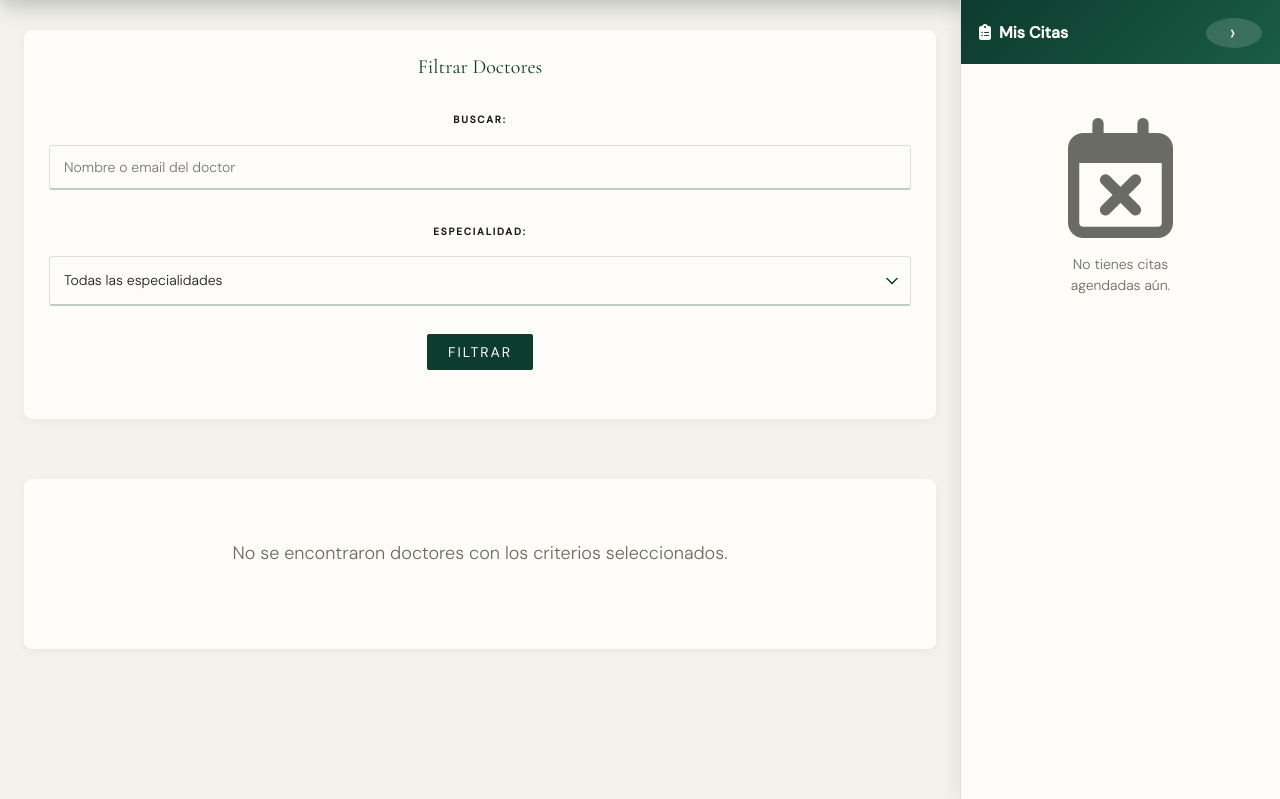
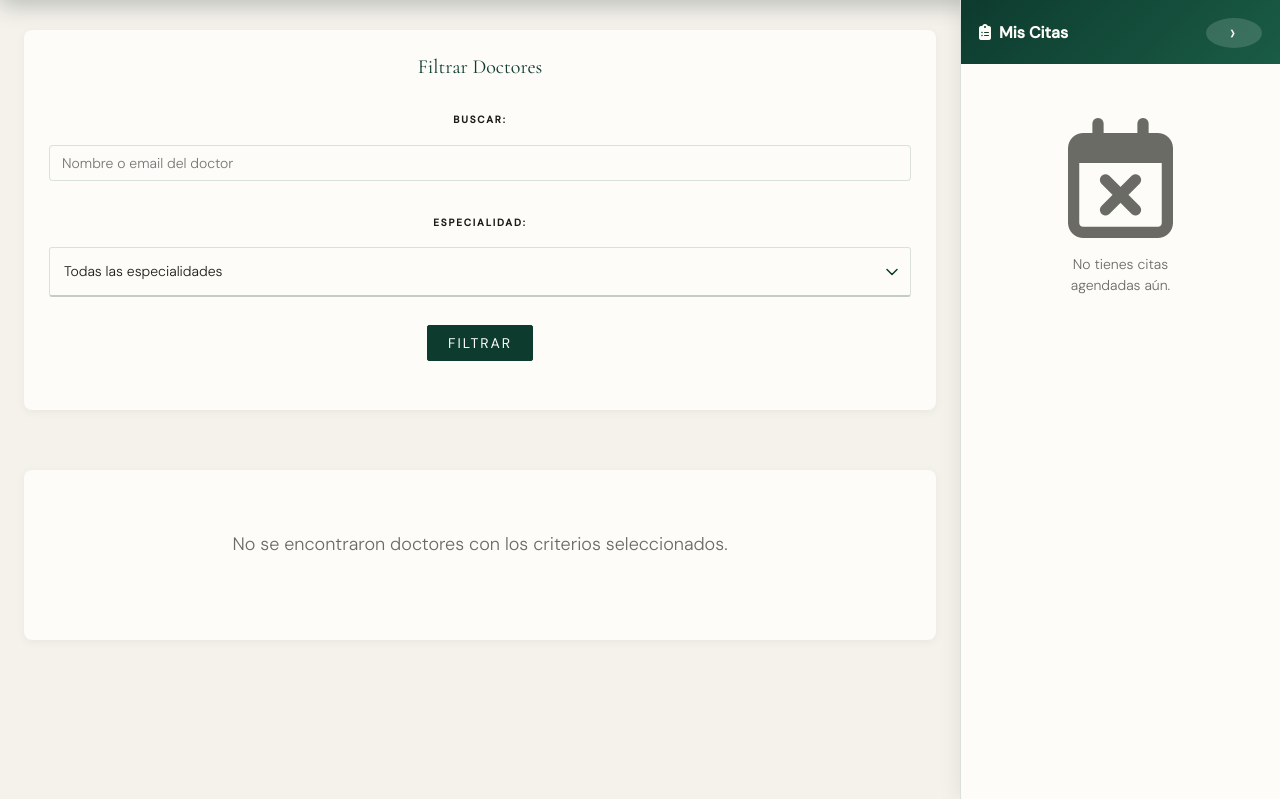
Before and after one commit to sebastianproultra-create/BeSalud, a Spring Boot app: page /pacientes/landing in a window 1280 px wide. Shown: the part 68-867 px from the top of the page. Run offline with Spring Boot 4, Linux system fonts and the light colour scheme; the visitor is signed in with stand-in values (Sample User, id 1); data that the repository does not hold is empty; some of the project's set-up classes (security, data sources, template engines, error pages and the like) are left out, and stand-ins take their place.

Commit message:
style search input in paciente landing filter form

```diff
--- a/src/main/resources/static/css/paciente_landing.css
+++ b/src/main/resources/static/css/paciente_landing.css
@@ -61,7 +61,8 @@
     color: var(--text-dark);
 }
 
-.filter-form select {
+.filter-form select,
+.filter-form input[type="text"] {
     padding: 8px 12px;
     border: 1px solid var(--border-color);
     border-radius: 4px;
```
